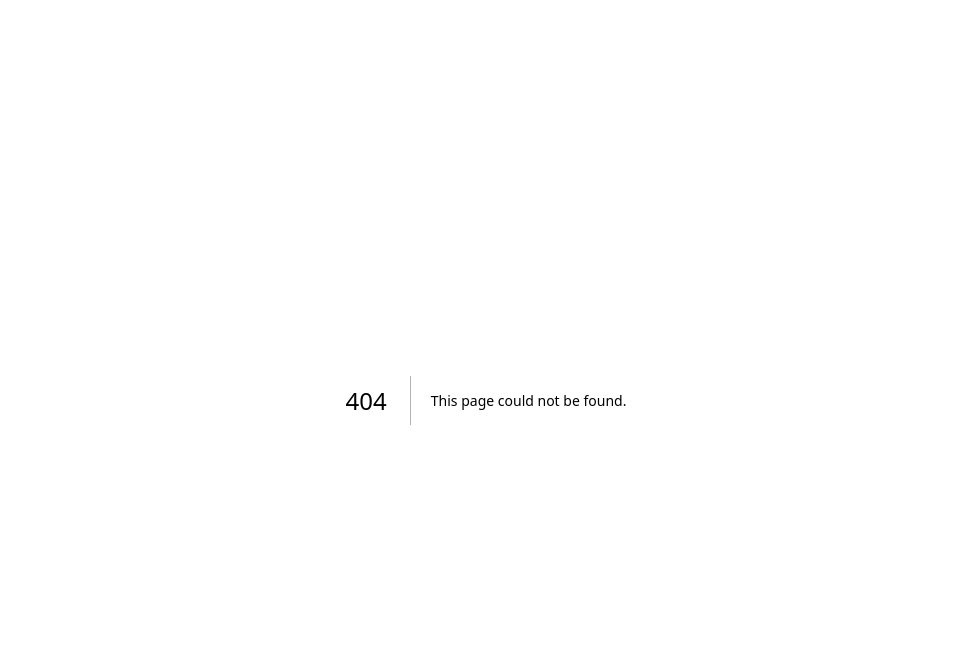
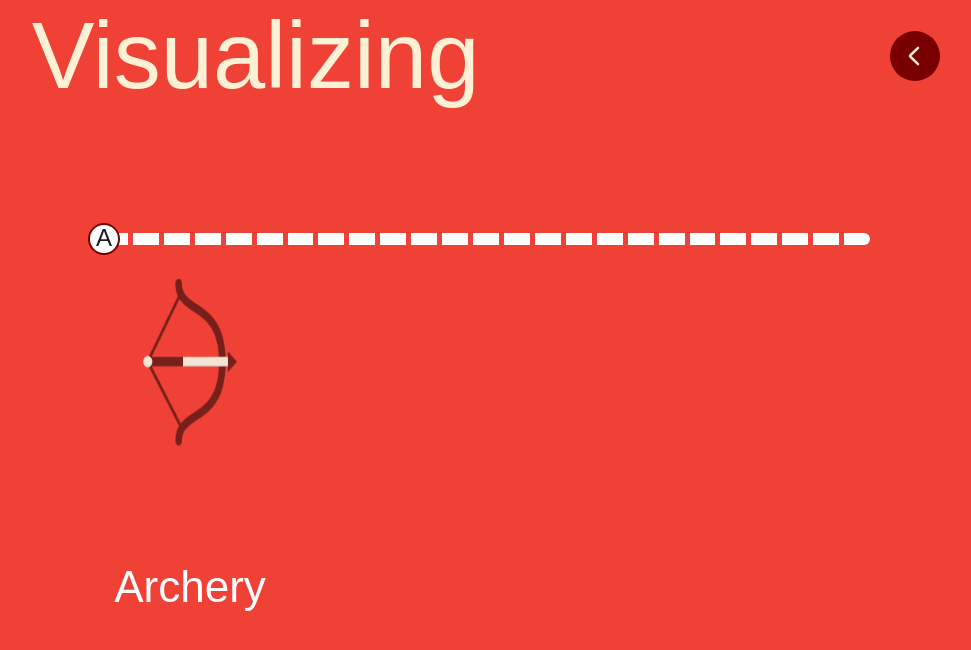
Before and after one commit to Andriikryl/morse-game, a Next.js app: page /visualizing in a window 1280 px wide. Before the commit this address had no page. Shown: the top 650 px of the page, without its empty margins (154-1125 px from the left). Built offline with nearby package versions, Linux system fonts and the light colour scheme.

Commit message:
add Visualizing page

```diff
--- a/src/app/page.tsx
+++ b/src/app/page.tsx
@@ -1,5 +1,4 @@
 import Hero from "@/components/hero/Hero";
-import Trainer from "@/components/trainer/Trainer";
 
 export default function Home() {
   return (
--- /dev/null
+++ b/src/app/visualizing/page.tsx
@@ -0,0 +1,43 @@
+"use client";
+import React, { useState } from "react";
+import styles from "./style.module.css";
+import { Heading } from "@/components/heading/Heading";
+import Link from "next/link";
+import VisuallyHidden from "@/components/visuallyHidden/VisuallyHidden";
+import Back from "@/icons/Back";
+import { Slider } from "@/components/inputSlider/slider";
+import LetterComponent from "@/components/inputSlider/LetterComponent";
+import { wordsImages } from "@/data/wordsImages";
+import { letters } from "@/data/letters";
+
+export default function Visualizing() {
+  const [state, setState] = useState<number>(0);
+  return (
+    <section>
+      <div>
+        <div className={styles.flex__group}>
+          <Heading headingLevel="h1">Visualizing</Heading>
+          <Link href={"/"} className={styles.link__back}>
+            <VisuallyHidden>Back</VisuallyHidden>
+            <Back />
+          </Link>
+        </div>
+        <div className={styles.wrapper}>
+          <Slider
+            className={styles.slider__box}
+            letter={letters[state]}
+            stops={letters.map((letter) => (
+              <LetterComponent
+                key={letter}
+                letter={letter}
+                word={wordsImages[state]}
+              />
+            ))}
+            value={state}
+            onChange={(value: number) => setState(value)}
+          />
+        </div>
+      </div>
+    </section>
+  );
+}
```
